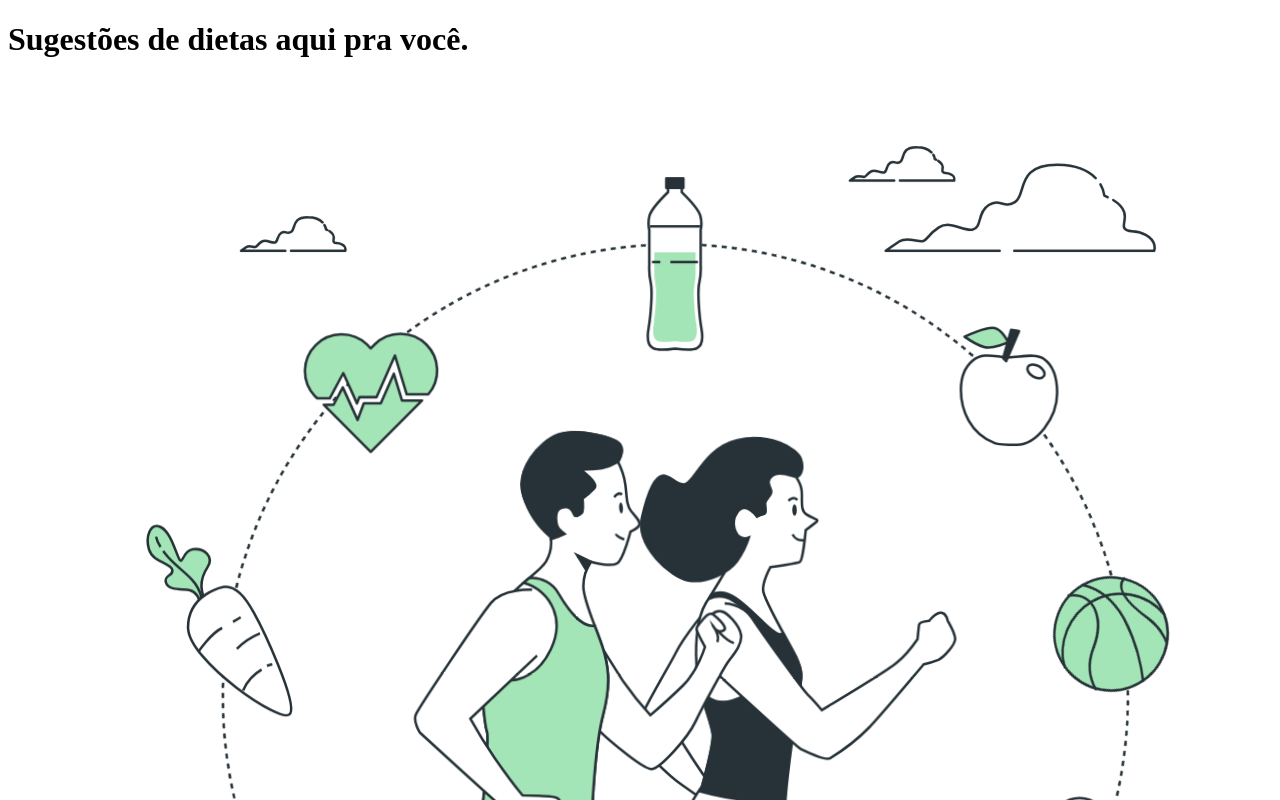
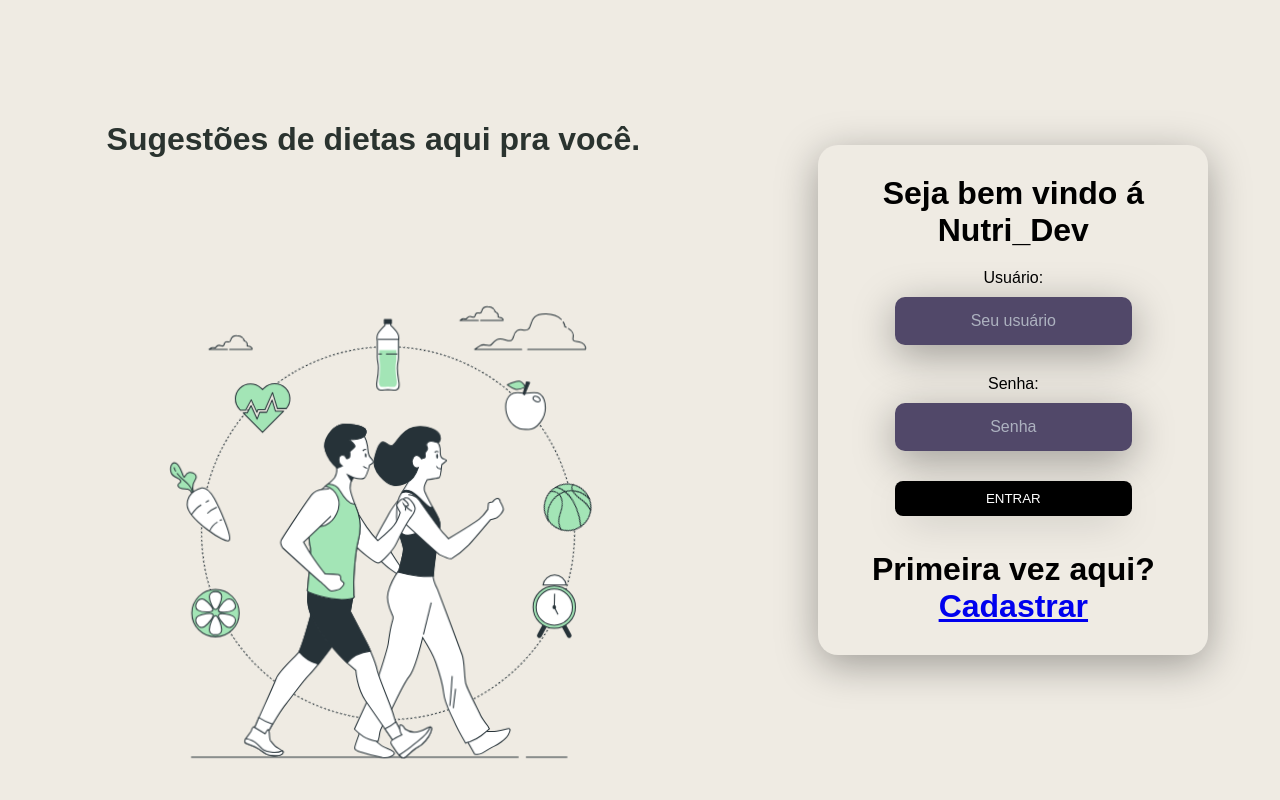
Before and after one commit to almeidamath/GJM-HTML-Project-, a plain HTML site: page docs/login.html in a window 1280 px wide. Shown: the top 800 px of the page. Drawn offline with Linux system fonts and the light colour scheme; the site is published under a folder, as on GitHub Pages, so addresses that start at the root find nothing.

Commit message:
hook css login

```diff
--- a/docs/login.html
+++ b/docs/login.html
@@ -3,7 +3,7 @@
 
 <head>
     <meta charset="UTF-8">
-    <link rel="stylesheet" href="/GJM-HTML-Project-/docs/login.css">
+    <link rel="stylesheet" href="login.css">
     <meta name="viewport" content="width=device-width, initial-scale=1.0">
     <title>Login</title>
 </head>
```
